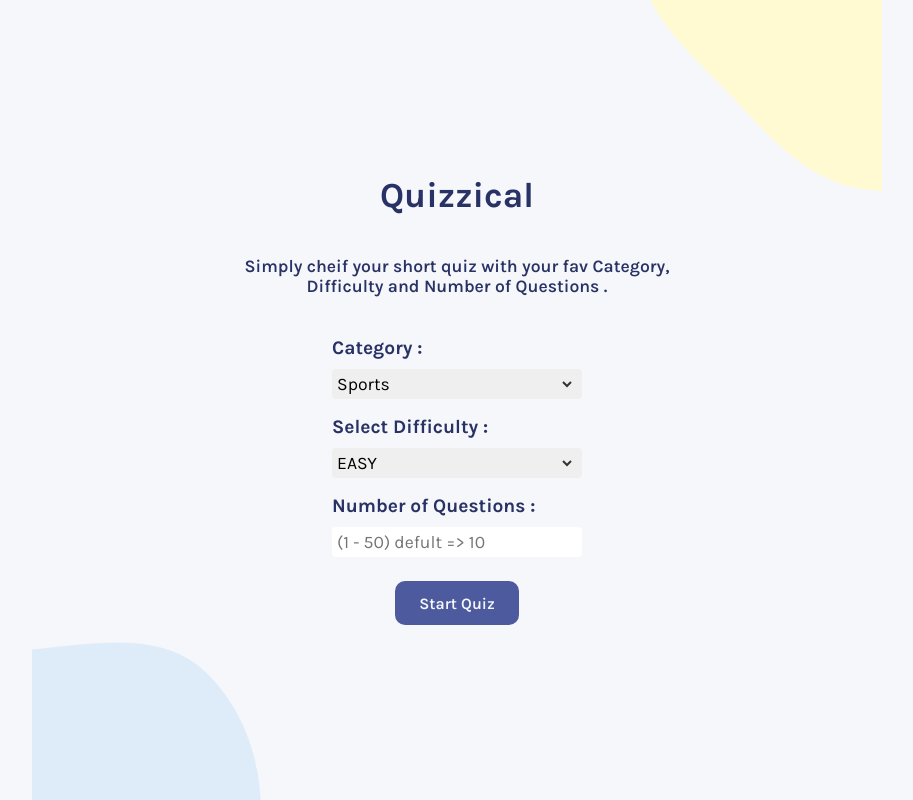
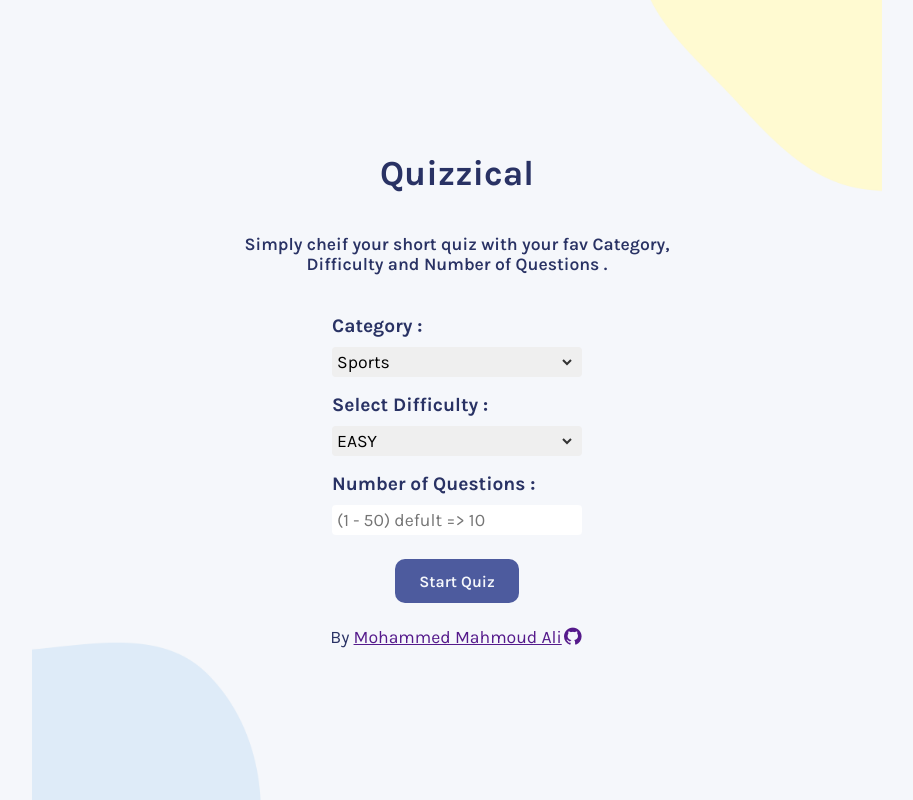
Before and after one commit to M0hammedMahm0ud/Quizzical-App, a React (Vite) app: page / in a window 1280 px wide. Shown: the whole page, without its empty margins (183-1096 px from the left). Built offline with nearby package versions, Linux system fonts and the light colour scheme; a web font is replaced by a local one.

Commit message:
add footer to intro page

```diff
--- a/index.html
+++ b/index.html
@@ -9,6 +9,13 @@
       href="https://fonts.googleapis.com/css2?family=Inria+Sans:ital,wght@0,300;0,400;0,700;1,300;1,400;1,700&family=Karla:ital,wght@0,200..800;1,200..800&display=swap"
       rel="stylesheet"
     />
+    <link
+      rel="stylesheet"
+      href="https://cdnjs.cloudflare.com/ajax/libs/font-awesome/7.0.0/css/all.min.css"
+      integrity="sha512-DxV+EoADOkOygM4IR9yXP8Sb2qwgidEmeqAEmDKIOfPRQZOWbXCzLC6vjbZyy0vPisbH2SyW27+ddLVCN+OMzQ=="
+      crossorigin="anonymous"
+      referrerpolicy="no-referrer"
+    />
     <link rel="stylesheet" href="index.css" />
     <title>Quizzical App</title>
   </head>
--- a/src/components/IntroPage.jsx
+++ b/src/components/IntroPage.jsx
@@ -121,6 +121,12 @@ export default function IntroPage() {
           </div>
 
           <button onClick={() => setStartQuiz(() => true)}>Start Quiz</button>
+          <footer>
+            By{" "}
+            <a href="">
+              Mohammed Mahmoud Ali<i class="fa-brands fa-github"></i>
+            </a>
+          </footer>
         </div>
       )}
     </>
```
